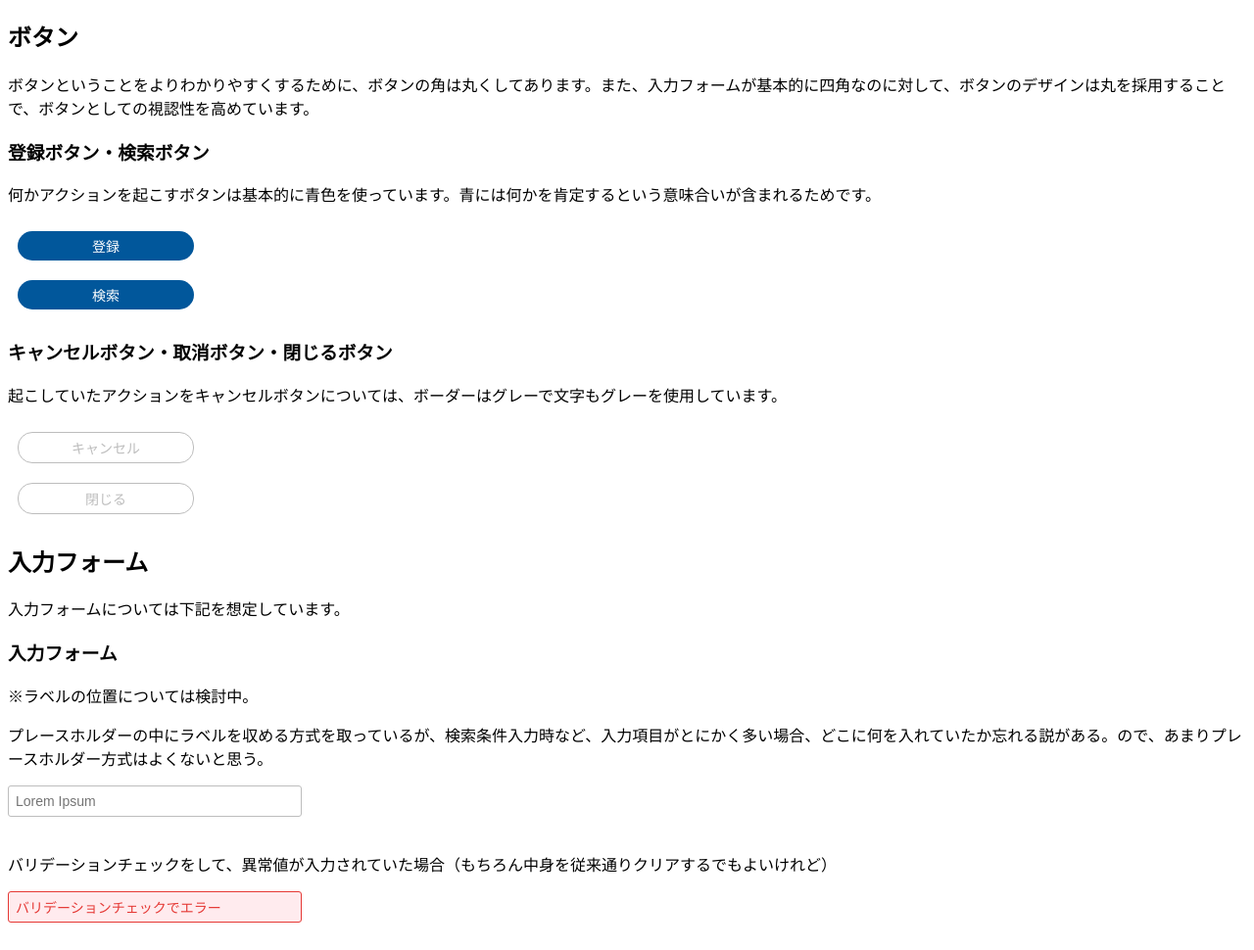
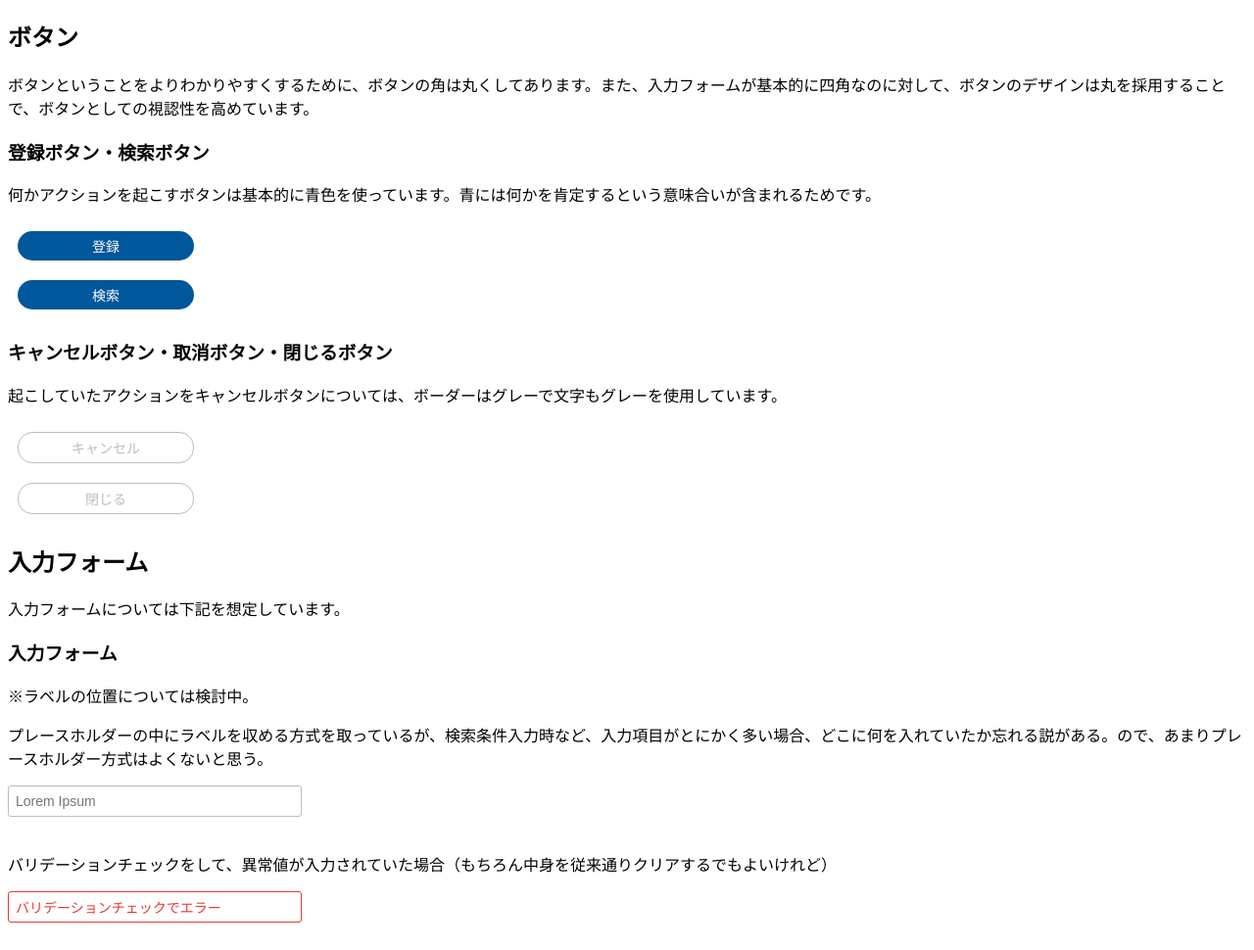
Before and after one commit to yuk1ty/k-design-prototype, a plain HTML site: page components/index.html in a window 1280 px wide. Shown: the part 70-1040 px from the top of the page at 98% size. Drawn offline with Linux system fonts and the light colour scheme.

Commit message:
change background color

```diff
--- a/components/css/style.css
+++ b/components/css/style.css
@@ -71,7 +71,6 @@
 }
 
 .validation-warn {
-  background-color: #ffebee !important;
   border: 1px solid #e53935 !important;
   color: #e53935 !important;
 }
```
